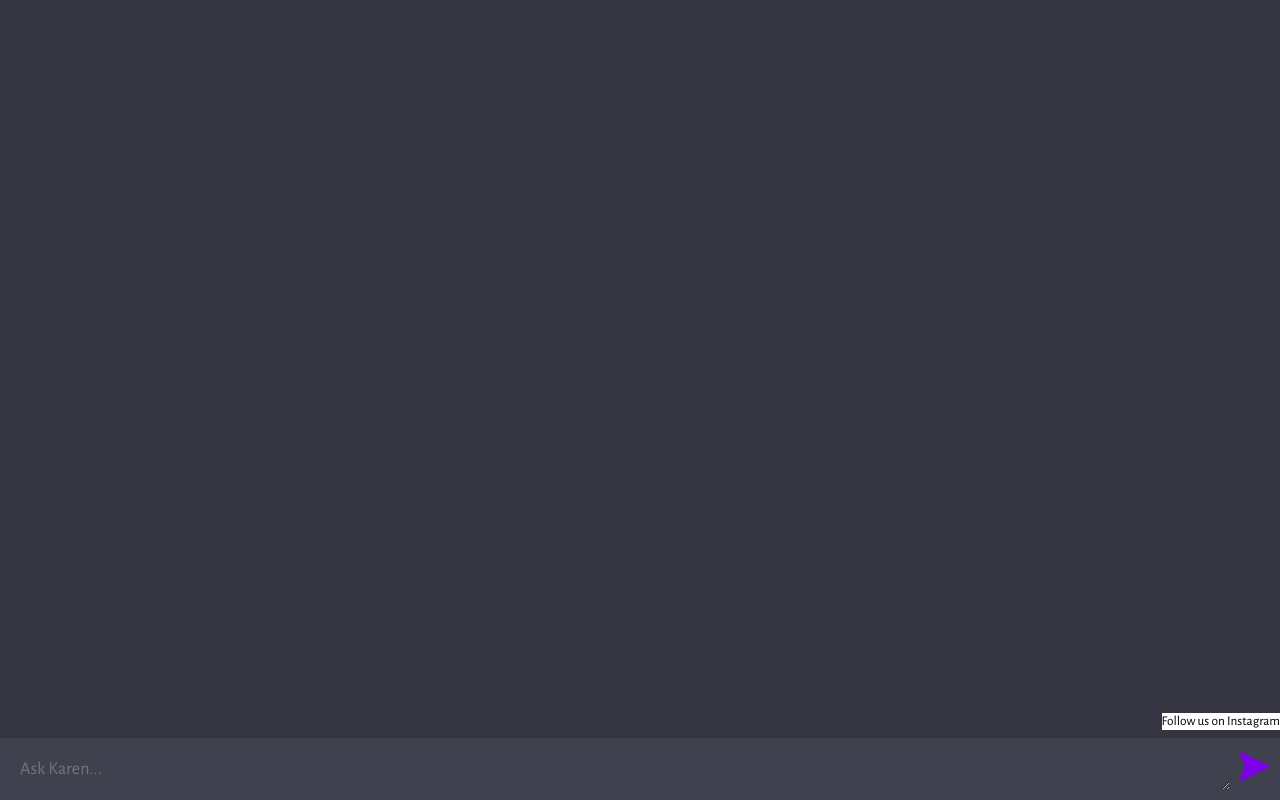
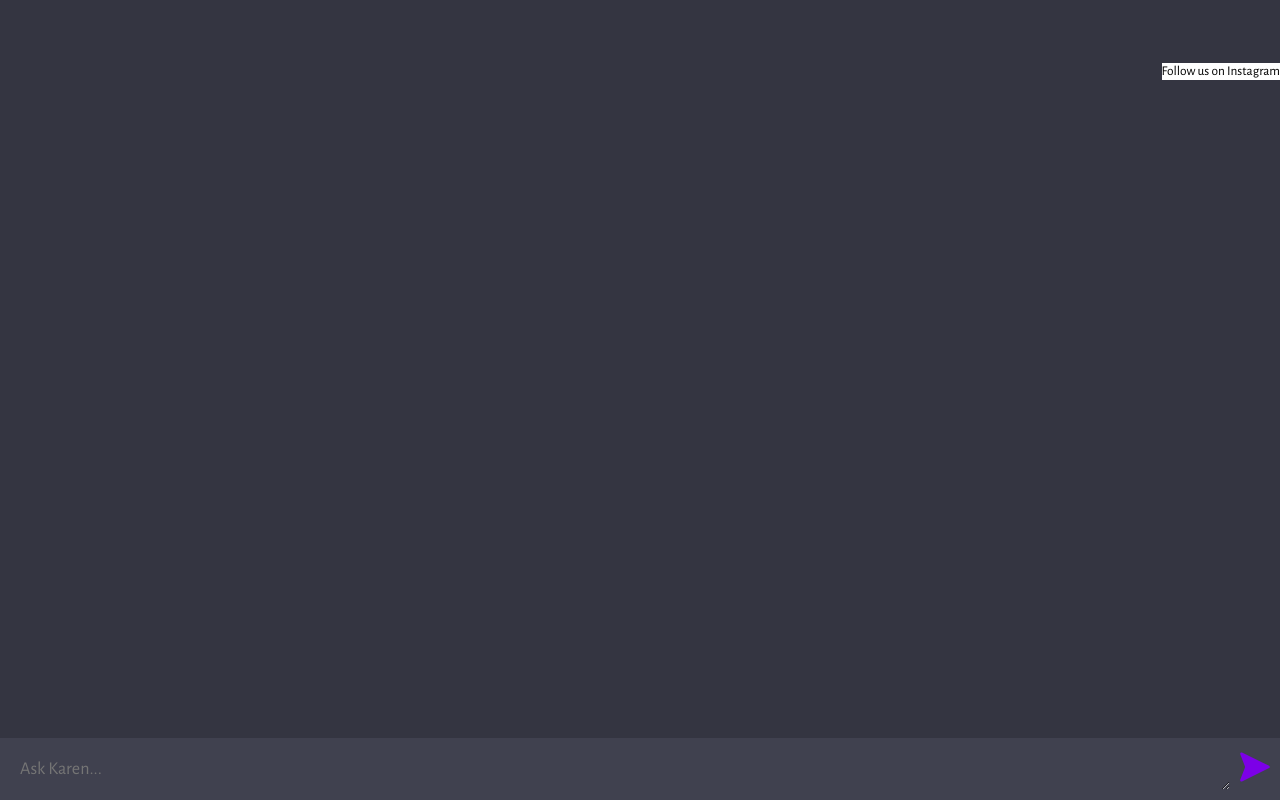
Before and after one commit to Ritik-Bhandari/Karen_A.I, a website built with Vite: page client/index.html in a window 1280 px wide. Built offline with nearby package versions, Linux system fonts and the light colour scheme.

Commit message:
Update index.html

```diff
--- a/client/index.html
+++ b/client/index.html
@@ -13,7 +13,7 @@
   <body>
 
 </script>
-    <a href="https://www.instagram.com/ritik._.bhandari?igshid=ZDdkNTZiNTM=" style="position: fixed; bottom: 70px; right: 0px;">
+    <a href="https://www.instagram.com/ritik._.bhandari?igshid=ZDdkNTZiNTM=" style="position: fixed; bottom: 720px; right: 0px;">
       <button style="background-color: white; color: black;">Follow us on Instagram</button>
     </a>
 
```
